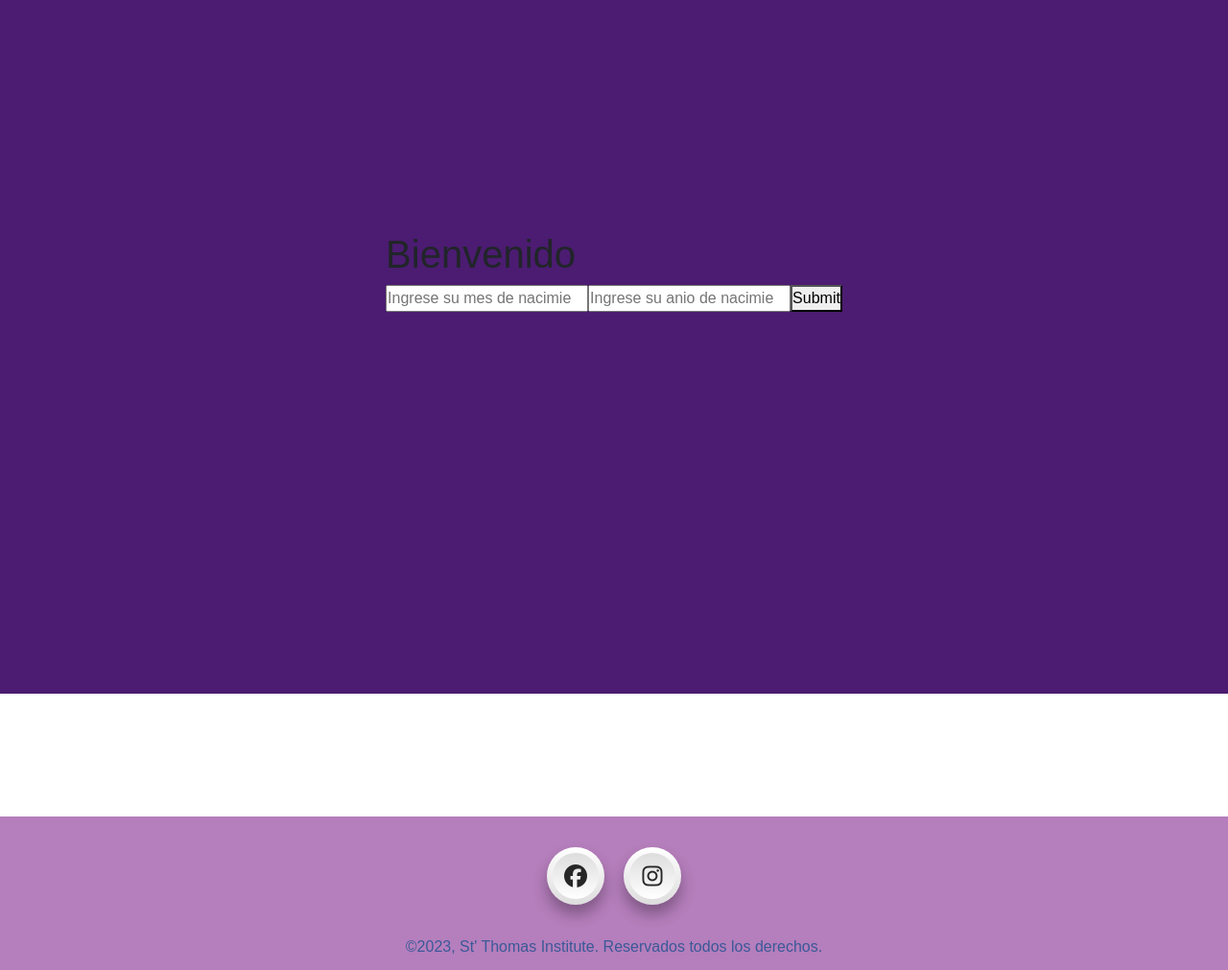
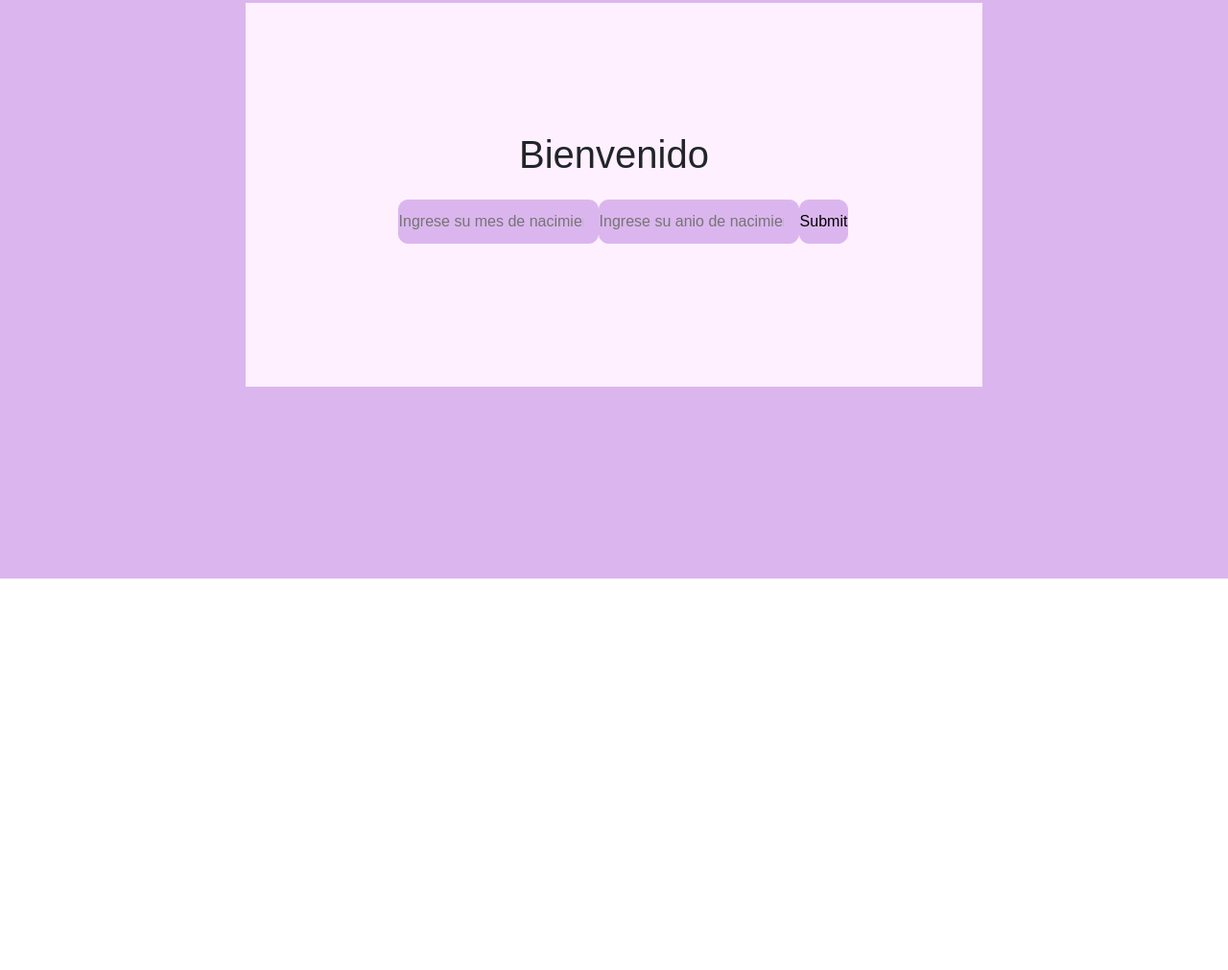
Before and after one commit to agospulenserra/preEntrega3-Pulen, a plain HTML site: page main.html in a window 1280 px wide. Shown: the part 301-1312 px from the top of the page at 96% size. After the commit the page ends 904 px from the top, so only its background shows below. Drawn offline with nearby package versions, Linux system fonts and the light colour scheme.

Commit message:
version tres

```diff
--- a/main.html
+++ b/main.html
@@ -47,35 +47,11 @@
     </header>
 
     <main class="mainPaginaPrincipal">
-        <section class="sectionPP" id="sectionPP">
-
-        </section>
-
-        <section id="section2PP">
+        <section class="sectionPP" id="sectionPP" id="formu">
 
         </section>
 
     </main>
-
-
-
-    <footer class="container-fluid footer">
-        <div class="row-cols-1 text-center">
-          <div class="d-flex justify-content-center align-content-center social-media">
-            <ul class="d-flex">
-              <li><a href="#" target="_blank"><i class="fab fa-facebook icon-f" aria-hidden="true"></i></a></li>
-              <li><a href="#" target="_blank"><i class="fab fa-instagram icon-f" aria-hidden="true"></i></a></li>
-            </ul>
-
-          </div>
-          <span class="text-footer">
-            &copy;2023, St' Thomas Institute. Reservados todos los derechos.
-          </span>
-        </div>
-    </footer>
-
-    <!-- Mi Javascript -->
-    <script src="main3.js"></script>
 
     <!-- JavaScript Bundle with Popper -->
     <script src="https://cdn.jsdelivr.net/npm/bootstrap@5.2.2/dist/js/bootstrap.bundle.min.js"
@@ -83,5 +59,8 @@
     <!-- Javascript Aos -->
     <script src="https://unpkg.com/aos@2.3.1/dist/aos.js"></script>
     <script> AOS.init(); </script>
+
+    <!-- Mi Javascript -->
+    <script src="main3.js"></script>
 </body>
 </html>
--- a/main3.js
+++ b/main3.js
@@ -2,9 +2,8 @@
 
 class Alumno {
 
-    constructor(nombreApellido, mesNacimiento, anioNacimiento){
+    constructor(mesNacimiento, anioNacimiento){
 
-        this.nombreApellido = nombreApellido;
         this.mesNacimiento = mesNacimiento;
         this.anioNacimiento = anioNacimiento;
         this.cursoAlumno = 0
@@ -71,52 +70,28 @@ class Alumno {
 
 }
 
-//obtengo el usuario del local storage
-function obtenerUsuariosEnLS (){
+//muestro en la pagina el anio de cursada del alumno a traves de una etiqueta p
+function mostrarAnioDeCursada (alumno){
 
-    let usuarioLS = localStorage.getItem("lista_de_usuarios")
+    alumno.calcularCursoDelAlumno()
 
-    if (usuarioLS !== null){
+    const p = document.createElement('p')
+    p.innerHTML = `Usted esta en ${alumno.cursoAlumno} anio`
+    p.id = "psection2PP"
 
-        usuariosEnLS = JSON.parse(usuarioLS)
-
-    }
-
-    return usuariosEnLS
-
-
-}
-
-//muestro en la pagina el anio de cursada del alumno a traves de una etiqueta p
-function mostrarAnioDeCursada (){
-
-    alumnos.forEach((alumno) => {
-        alumno.calcularCursoDelAlumno()
-
-        const p = document.createElement('p')
-        p.innerHTML = `Usted esta en ${alumno.cursoAlumno} anio`
-        p.id = "psection2PP"
-
-        ppSection2.append(p)
-
-    }
-    )
-    inicioDelprograma()
-    return alumnos
+    ppSection.append(p)
 
 }
 
 //creo los alumnos con los datos
 function crearAlumnos (mes, anio){
 
-    for (usuario of usuariosEnLS){
+    const alumno = new Alumno(Number(mes), Number(anio))
 
-        const alumno = new Alumno(usuario[0], mes, anio)
-        alumnos.push(alumno)
+    alumnos.push(alumno)
+    localStorage.setItem('alumnos', JSON.stringify(alumnos))
 
-    }
-
-    return alumnos
+    mostrarAnioDeCursada(alumno)
 
 }
 
@@ -137,18 +112,17 @@ function crearInputs (){
     inputMesUsuario.type = 'number'
     inputMesUsuario.placeholder = 'Ingrese su mes de nacimiento'
     inputMesUsuario.id = 'inputMesPP'
-    const mesInputUsuario = inputMesUsuario.value
 
     //creo el input para el anio de nacimiento del alumno
     const inputAnioUsuario = document.createElement('input')
     inputAnioUsuario.type = 'number'
     inputAnioUsuario.placeholder = 'Ingrese su anio de nacimiento'
     inputAnioUsuario.id = 'inputAnioPP'
-    const anioInputUsuario = inputAnioUsuario.value
 
     //creo el boton de submit
     const btnSectionPP = document.createElement('button')
     btnSectionPP.innerHTML = 'Submit'
+    btnSectionPP.id = 'inputBotonPP'
 
     //creo el evento del boton
     btnSectionPP.addEventListener('click', (event) => {
@@ -157,7 +131,7 @@ function crearInputs (){
         event.preventDefault();
 
         //llamo a la funcion para crear los alumnos
-        crearAlumnos(mesInputUsuario, anioInputUsuario)
+        crearAlumnos(inputMesUsuario.value, inputAnioUsuario.value)
 
     })
 
@@ -175,6 +149,10 @@ function crearInputs (){
 const ppSection = document.getElementById('sectionPP')
 const ppSection2 = document.getElementById('section2PP')
 let usuariosEnLS = []
-const alumnos = []
+let nombreUser = ""
+let alumnos = JSON.parse(localStorage.getItem('alumnos')) || []
+
 
 crearInputs()
+
+//localStorage.clear()
--- a/style.css
+++ b/style.css
@@ -11,20 +11,20 @@ body{
 
 header{
     width: 100%;
-    height: 10vh;
+    height: 5vh;
 }
 
 .nav_mio{
     background-color: #b57ebc;
     width: 100%;
-    height: 10vh;
+    height: 15vh;
 }
 
 .nav_color{
     background-color: #b57ebc;
 }
 
-main{
+.main{
     display: flex;
     justify-content: center;
     align-items: center;
@@ -33,19 +33,19 @@ main{
     fill: blur(100px);
 }
 
-main .cuadrado{
+.main .cuadrado{
     position: absolute;
     filter: blur(100px);
 }
 
-main .cuadrado:nth-child(1){
+.main .cuadrado:nth-child(1){
     top: -370px;
     width: 500px;
     height: 500px;
     background: #7f4ca5;
 }
 
-main .cuadrado:nth-child(2){
+.main .cuadrado:nth-child(2){
     bottom: -170px;
     left: 110px;
     width: 550px;
@@ -57,7 +57,7 @@ main .cuadrado:nth-child(2){
     position: absolute;
 }
 
-main .cuadrado:nth-child(3){
+.main .cuadrado:nth-child(3){
     bottom: 80px;
     right: 120px;
     width: 450px;
@@ -166,87 +166,68 @@ main .cuadrado:nth-child(3){
     font-weight: 700;
 }
 
-footer{
-    background-color: #50B2C0;
-    width: 100%;
-    height: 20vh;
-    align-items: center;
-    margin-top: 10%;
-}
-
-footer {
-    background-color: #b57ebc;
-    padding-bottom: 1rem;
-    width: 100%;
-  }
-
-.social-media {
-    margin-top: 2rem;
-    padding-top: 2rem;
-}
-
-.social-media ul {
-    margin: 0;
-    padding: 0;
-    list-style: none;
-    flex-wrap: wrap;
-}
-
-.social-media ul li {
-    margin: 0px 10px;
-    margin-bottom: 2rem;
-}
-
-.social-media ul li a {
-    position: relative;
-    display: block;
-    width: 60px;
-    height: 60px;
-    text-align: center;
-    border-radius: 50%;
-    padding: 6px;
-    box-sizing: border-box;
-    text-decoration: none;
-    box-shadow: 0 10px 15px rgba(0, 0, 0, 0.3);
-    background: linear-gradient(0deg, #ddd, #fff);
-    transition: 0.5s;
-}
-
-.social-media ul li a:hover {
-    box-shadow: 0 2px 5px rgba(0, 0, 0, 0.3);
-    text-decoration: none;
-}
-
-.social-media ul li a .icon-f {
-    width: 100%;
-    height: 100%;
-    display: block;
-    background: linear-gradient(0deg, #fff, #ddd);
-    border-radius: 50%;
-    line-height: 48px;
-    font-size: 24px;
-    color: #262626;
-    transition: 0.5s;
-}
-
-.social-media ul li:nth-child(1) a:hover .icon-f {
-    color: #3b5998;
-}
-
-.social-media ul li:nth-child(2) a:hover .icon-f {
-    color: #e4405f;
-}
-
-.text-footer{
-    color: #3b5998;
-}
-
 .mainPaginaPrincipal{
     width: 100%;
-    height: 110vh;
+    height: 100vh;
     margin-top: 5%;
     display: flex;
     flex-direction: column;
     justify-content: center;
     align-items: center;
+    background-color: #dbb6ee;
 }
+
+.sectionPP{
+    width: 60%;
+    height: 50vh;
+    margin: 10px;
+    display: flex;
+    flex-direction: column;
+    justify-content: center;
+    align-items: center;
+    background-color: #fff0ff;
+} */
+
+#h1sectionPP{
+    margin: 10px;
+    padding: 10px;
+    height: 10vh;
+    align-self: center;
+    text-align: center;
+    color: #b57ebc;
+    font-weight: 600;
+    font-size: 44px;
+}
+
+#divSectionPP{
+    display: flex;
+    justify-content: space-between;
+    width: 60%;
+    height: 7vh;
+    margin: 10px;
+    padding: 5px;
+
+}
+
+#inputMesPP{
+    border: 1px solid #dbb6ee;
+    background-color: #dbb6ee;
+    color: black;
+    border-radius: 10px;
+    text-align: center;
+}
+
+#inputAnioPP{
+    border: 1px solid #dbb6ee;
+    background-color: #dbb6ee;
+    color: black;
+    border-radius: 10px;
+    text-align: center;
+}
+
+#inputBotonPP{
+    border: 1px solid #dbb6ee;
+    background-color: #dbb6ee;
+    border-radius: 10px;
+    cursor: pointer;
+}
```
Also changed, not shown: index.html (+1 -1 lines), registrarUsuario.html (+1 -1 lines).
